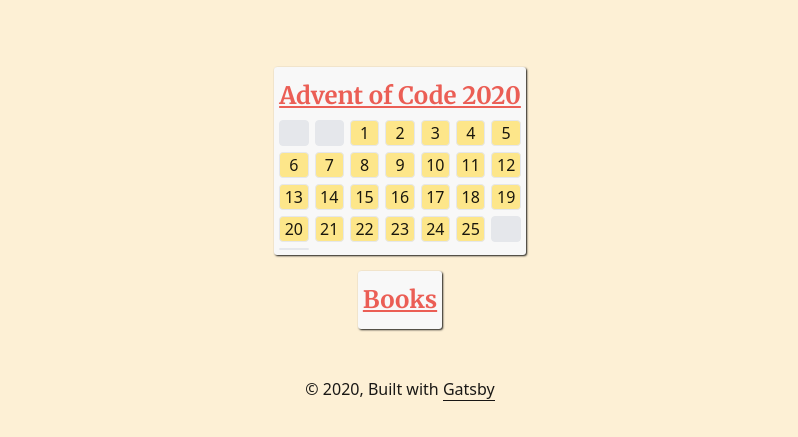
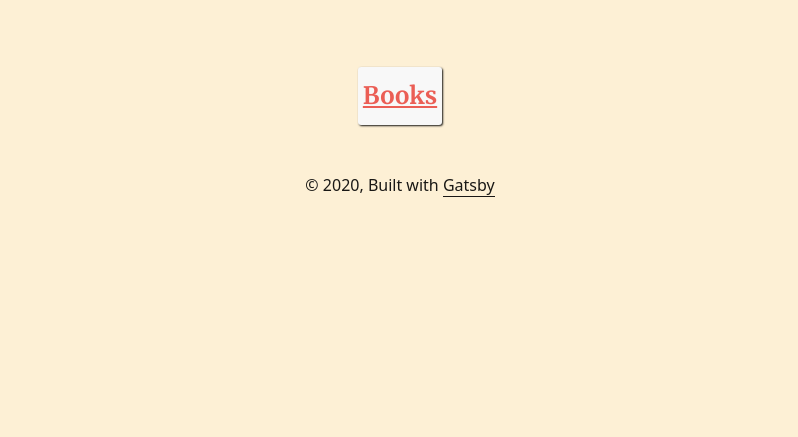
Before and after one commit to bolivier/bolivier.github.io, a Gatsby site: page / in a window 1280 px wide. Shown: the part 193-630 px from the top of the page, without its empty margins (240-1038 px from the left). Built offline with nearby package versions, Linux system fonts and the light colour scheme; Gatsby itself is replaced by a stand-in of ours; some packages are replaced by stand-ins of ours.

Commit message:
Remove advent calendar :(

```diff
--- a/src/pages/index.js
+++ b/src/pages/index.js
@@ -5,7 +5,6 @@
 import Layout from "../components/layout"
 import SEO from "../components/seo"
 import { Card } from "../components/card"
-import { AdventCalendar } from "../components/AdventCalendar"
 import { BookReviewLinks } from "../components/BookReviewLinks"
 import { CardLink } from "../components/CardLink"
 
@@ -23,7 +22,6 @@
       <Layout location={this.props.location} title={siteTitle}>
         <SEO title="All posts" />
         <Bio location={this.props.location} />
-        <AdventCalendar data={adventPosts} />
 
         <div className="grid grid-cols-2 grid gap-5">
           {Object.entries(tags)
```
